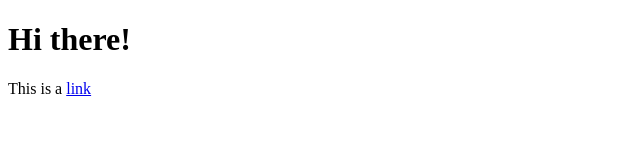
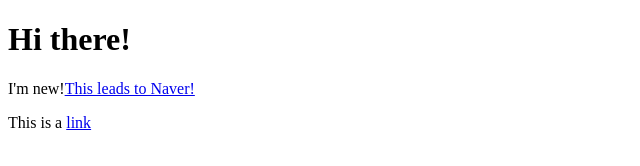
Before and after one commit to Data-MaSTeRR/web-basic-4, a plain HTML site: page index.html in a window 1280 px wide. Shown: the whole page, without its empty margins (0-640 px from the left). Drawn offline with Linux system fonts and the light colour scheme.

Commit message:
Feat: js에서 DOM으로 요소 추가하기

```diff
--- a/app.js
+++ b/app.js
@@ -13,3 +13,15 @@ anchorElement.href = "https://google.com";
 // css 선택자면 모두 가능
 document.querySelector('#external-link');
 anchorElement.href = "https://google.com";
+
+// js에서 DOM으로 요소 추가하기
+// 1. 요소 생성
+let newAnchorElement = document.createElement('a');
+newAnchorElement.href = "https://naver.com";
+newAnchorElement.textContent = "This leads to Naver!";
+
+// 2. 부모 요소에 접근
+let firstParagraph = document.querySelector('p');
+
+// 3. 부모 요소에 요소 삽입
+firstParagraph.appendChild(newAnchorElement);
--- a/index.html
+++ b/index.html
@@ -8,8 +8,9 @@
   <script src="app.js" defer></script>
 </head>
 <body>
-  <h1>Hi there!</h1>
-  <p>
+  <h1 id="first-title">Hi there!</h1>
+  <p>I'm new!</p>
+  <p class="highlighted-paragraph">
     This is a <a id="external-link" href="#">link</a>
   </p>
 </body>
```
